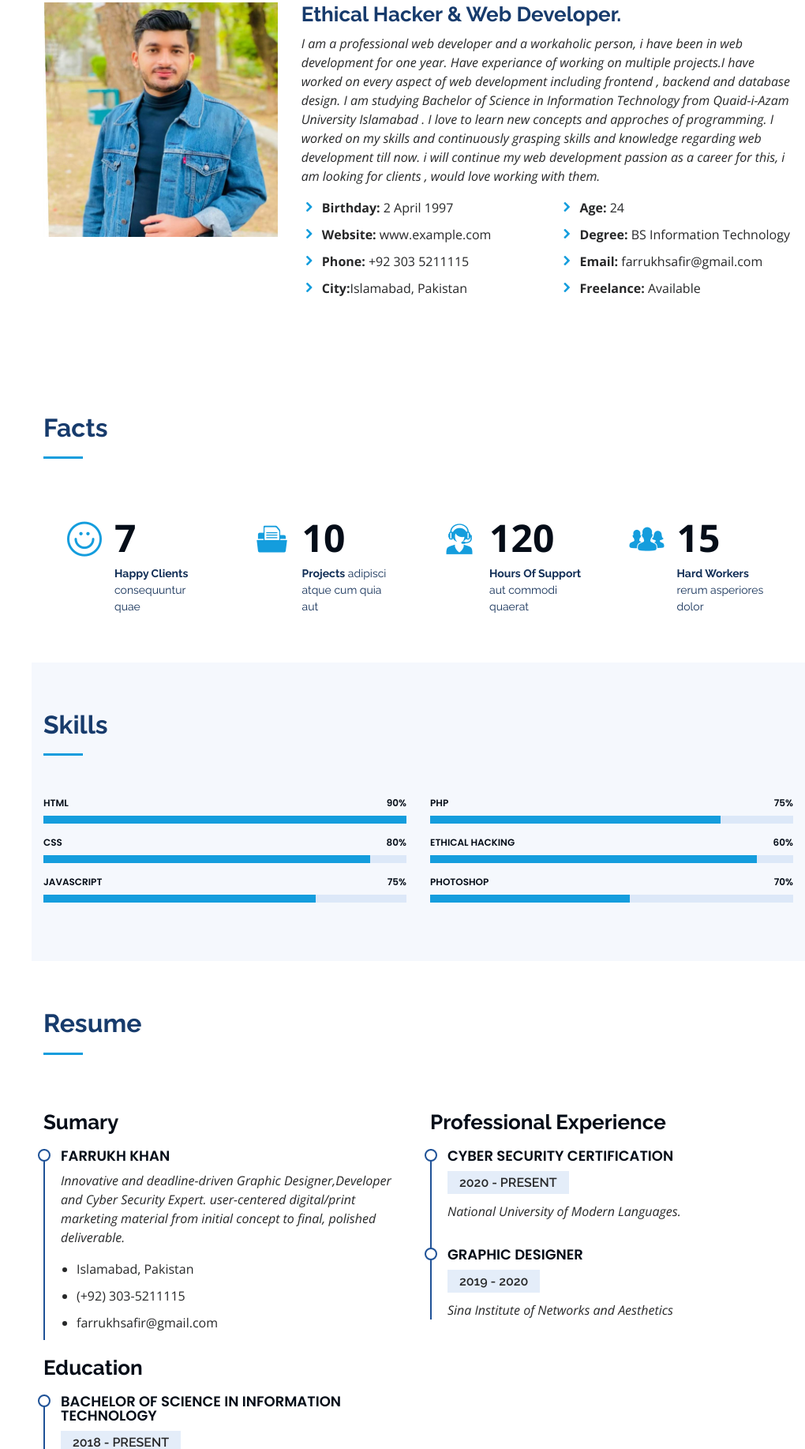
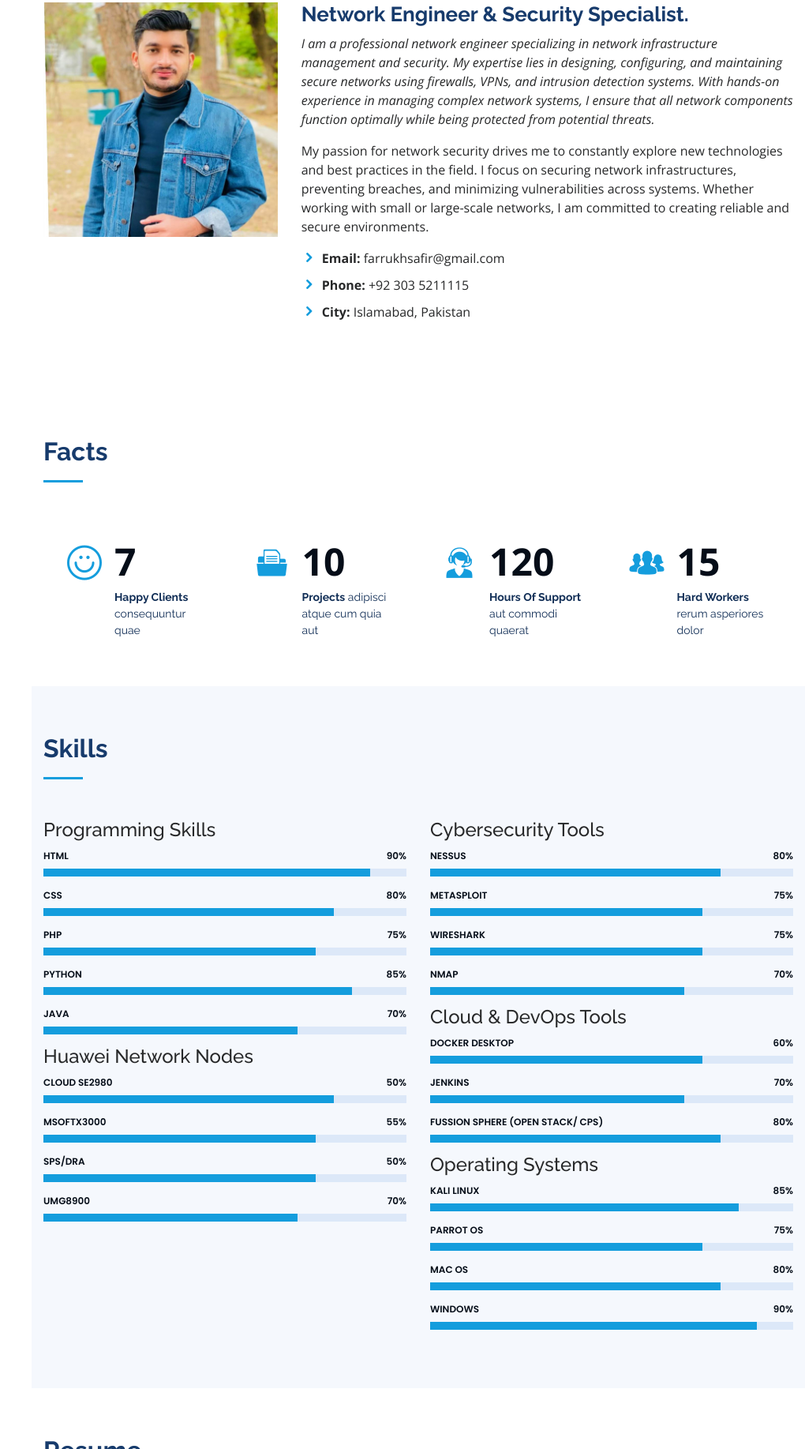
Before and after one commit to farrukhkhan5/farrukhkhan.github.io, a plain HTML site: page index.html in a window 1280 px wide. Shown: the part 965-2800 px from the top of the page at 79% size, without its empty margins (260-1280 px from the left). Drawn offline with nearby package versions, Linux system fonts and the light colour scheme.

Commit message:
Add files via upload

```diff
--- a/index.html
+++ b/index.html
@@ -76,9 +76,10 @@
 <section id="hero" class="d-flex flex-column justify-content-center align-items-center">
   <div class="hero-container" data-aos="fade-in">
     <h1>Farrukh Khan</h1>
-      <p>I'm <span class="typed" data-typed-items="Cyber Security Expert, Ethical Hacker, Web designer, Graphic Designer,  Freelancer, Photographer"></span></p>
+    <p>I'm <span class="typed" data-typed-items="Cyber Security Expert, SOC Analyst, Threat Hunter, Network Security Engineer, Penetration Tester, Web Developer"></span></p>
   </div>
 </section><!-- End Hero -->
+
 
   <main id="main">
 
@@ -88,7 +89,6 @@
 
     <div class="section-title">
       <h2>About</h2>
-
     </div>
 
     <div class="row">
@@ -96,33 +96,22 @@
         <img src="assets/img/profile-img.jpg" class="img-fluid" alt="">
       </div>
       <div class="col-lg-8 pt-4 pt-lg-0 content" data-aos="fade-left">
-            <h3>Ethical Hacker &amp; Web Developer.</h3>
+        <h3>Network Engineer &amp; Security Specialist.</h3>
         <p class="font-italic">
-              I am a professional web developer and a workaholic person, i have been in web development for one year. Have experiance of working on multiple projects.I have worked on every aspect of web development including frontend , backend and database design.
-
-
-I am studying Bachelor of Science in Information Technology from Quaid-i-Azam University Islamabad . I love to learn new concepts and approches of programming.
-
-
-I worked on my skills and continuously grasping skills and knowledge regarding web development till now. i will continue my web development passion as a career for this, i am looking for clients , would love working with them.
+          I am a professional network engineer specializing in network infrastructure management and security. My expertise lies in designing, configuring, and maintaining secure networks using firewalls, VPNs, and intrusion detection systems. With hands-on experience in managing complex network systems, I ensure that all network components function optimally while being protected from potential threats.
+        </p>
+        <p>
+          My passion for network security drives me to constantly explore new technologies and best practices in the field. I focus on securing network infrastructures, preventing breaches, and minimizing vulnerabilities across systems. Whether working with small or large-scale networks, I am committed to creating reliable and secure environments.
         </p>
         <div class="row">
           <div class="col-lg-6">
             <ul>
-                  <li><i class="icofont-rounded-right"></i> <strong>Birthday:</strong> 2 April 1997</li>
-                  <li><i class="icofont-rounded-right"></i> <strong>Website:</strong> www.example.com</li>
+              <li><i class="icofont-rounded-right"></i> <strong>Email:</strong> farrukhsafir@gmail.com</li>
               <li><i class="icofont-rounded-right"></i> <strong>Phone:</strong> +92 303 5211115</li>
-                  <li><i class="icofont-rounded-right"></i> <strong>City:</strong>Islamabad, Pakistan</li>
+              <li><i class="icofont-rounded-right"></i> <strong>City:</strong> Islamabad, Pakistan</li>
             </ul>
           </div>
-              <div class="col-lg-6">
-                <ul>
-                  <li><i class="icofont-rounded-right"></i> <strong>Age:</strong> 24</li>
-                  <li><i class="icofont-rounded-right"></i> <strong>Degree:</strong> BS Information Technology</li>
-                  <li><i class="icofont-rounded-right"></i> <strong>Email:</strong> farrukhsafir@gmail.com</li>
-                  <li><i class="icofont-rounded-right"></i> <strong>Freelance:</strong> Available</li>
-                </ul>
-              </div>
+
         </div>
 
       </div>
@@ -130,6 +119,7 @@ I worked on my skills and continuously grasping skills and knowledge regarding w
 
   </div>
 </section><!-- End About Section -->
+
 
     <!-- ======= Facts Section ======= -->
     <section id="facts" class="facts">
@@ -185,56 +175,167 @@ I worked on my skills and continuously grasping skills and knowledge regarding w
 
     <div class="section-title">
       <h2>Skills</h2>
-
     </div>
 
     <div class="row skills-content">
 
       <div class="col-lg-6" data-aos="fade-up">
 
+        <!-- Programming Skills -->
+        <h4>Programming Skills</h4>
         <div class="progress">
           <span class="skill">HTML <i class="val">90%</i></span>
           <div class="progress-bar-wrap">
-                <div class="progress-bar" role="progressbar" aria-valuenow="100" aria-valuemin="0" aria-valuemax="100"></div>
+            <div class="progress-bar" role="progressbar" aria-valuenow="90" aria-valuemin="0" aria-valuemax="100"></div>
           </div>
         </div>
 
         <div class="progress">
           <span class="skill">CSS <i class="val">80%</i></span>
           <div class="progress-bar-wrap">
-                <div class="progress-bar" role="progressbar" aria-valuenow="90" aria-valuemin="0" aria-valuemax="100"></div>
+            <div class="progress-bar" role="progressbar" aria-valuenow="80" aria-valuemin="0" aria-valuemax="100"></div>
           </div>
         </div>
 
         <div class="progress">
-              <span class="skill">JavaScript <i class="val">75%</i></span>
+          <span class="skill">PHP <i class="val">75%</i></span>
           <div class="progress-bar-wrap">
             <div class="progress-bar" role="progressbar" aria-valuenow="75" aria-valuemin="0" aria-valuemax="100"></div>
           </div>
+        </div>
+
+        <div class="progress">
+          <span class="skill">Python <i class="val">85%</i></span>
+          <div class="progress-bar-wrap">
+            <div class="progress-bar" role="progressbar" aria-valuenow="85" aria-valuemin="0" aria-valuemax="100"></div>
+          </div>
+        </div>
+
+        <div class="progress">
+          <span class="skill">Java <i class="val">70%</i></span>
+          <div class="progress-bar-wrap">
+            <div class="progress-bar" role="progressbar" aria-valuenow="70" aria-valuemin="0" aria-valuemax="100"></div>
+          </div>
+        </div>
+
+        <!-- Huawei Network Nodes -->
+        <h4>Huawei Network Nodes</h4>
+        <div class="progress">
+          <span class="skill">Cloud SE2980 <i class="val">50%</i></span>
+          <div class="progress-bar-wrap">
+            <div class="progress-bar" role="progressbar" aria-valuenow="80" aria-valuemin="0" aria-valuemax="100"></div>
+          </div>
+        </div>
+
+        <div class="progress">
+          <span class="skill">Msoftx3000 <i class="val">55%</i></span>
+          <div class="progress-bar-wrap">
+            <div class="progress-bar" role="progressbar" aria-valuenow="75" aria-valuemin="0" aria-valuemax="100"></div>
+          </div>
+        </div>
+
+        <div class="progress">
+          <span class="skill">SPS/DRA <i class="val">50%</i></span>
+          <div class="progress-bar-wrap">
+            <div class="progress-bar" role="progressbar" aria-valuenow="75" aria-valuemin="0" aria-valuemax="100"></div>
+          </div>
+        </div>
+
+        <div class="progress">
+          <span class="skill">UMG8900 <i class="val">70%</i></span>
+          <div class="progress-bar-wrap">
+            <div class="progress-bar" role="progressbar" aria-valuenow="70" aria-valuemin="0" aria-valuemax="100"></div>
+          </div>
+
+
+
+
         </div>
 
       </div>
 
       <div class="col-lg-6" data-aos="fade-up" data-aos-delay="100">
 
+        <!-- Cybersecurity Tools -->
+        <h4>Cybersecurity Tools</h4>
         <div class="progress">
-              <span class="skill">PHP <i class="val">75%</i></span>
+          <span class="skill">Nessus <i class="val">80%</i></span>
           <div class="progress-bar-wrap">
             <div class="progress-bar" role="progressbar" aria-valuenow="80" aria-valuemin="0" aria-valuemax="100"></div>
           </div>
         </div>
 
         <div class="progress">
-              <span class="skill">Ethical Hacking <i class="val">60%</i></span>
+          <span class="skill">Metasploit <i class="val">75%</i></span>
           <div class="progress-bar-wrap">
-                <div class="progress-bar" role="progressbar" aria-valuenow="90" aria-valuemin="0" aria-valuemax="100"></div>
+            <div class="progress-bar" role="progressbar" aria-valuenow="75" aria-valuemin="0" aria-valuemax="100"></div>
           </div>
         </div>
 
         <div class="progress">
-              <span class="skill">Photoshop <i class="val">70%</i></span>
+          <span class="skill">Wireshark <i class="val">75%</i></span>
           <div class="progress-bar-wrap">
-                <div class="progress-bar" role="progressbar" aria-valuenow="55" aria-valuemin="0" aria-valuemax="100"></div>
+            <div class="progress-bar" role="progressbar" aria-valuenow="75" aria-valuemin="0" aria-valuemax="100"></div>
+          </div>
+        </div>
+
+        <div class="progress">
+          <span class="skill">Nmap <i class="val">70%</i></span>
+          <div class="progress-bar-wrap">
+            <div class="progress-bar" role="progressbar" aria-valuenow="70" aria-valuemin="0" aria-valuemax="100"></div>
+          </div>
+        </div>
+
+        <!-- Cloud & DevOps Tools -->
+        <h4>Cloud & DevOps Tools</h4>
+        <div class="progress">
+          <span class="skill">Docker Desktop <i class="val">60%</i></span>
+          <div class="progress-bar-wrap">
+            <div class="progress-bar" role="progressbar" aria-valuenow="75" aria-valuemin="0" aria-valuemax="100"></div>
+          </div>
+        </div>
+
+        <div class="progress">
+          <span class="skill"> Jenkins <i class="val">70%</i></span>
+          <div class="progress-bar-wrap">
+            <div class="progress-bar" role="progressbar" aria-valuenow="70" aria-valuemin="0" aria-valuemax="100"></div>
+          </div>
+        </div>
+
+        <div class="progress">
+          <span class="skill">Fussion Sphere (open stack/ CPS)<i class="val">80%</i></span>
+          <div class="progress-bar-wrap">
+            <div class="progress-bar" role="progressbar" aria-valuenow="80" aria-valuemin="0" aria-valuemax="100"></div>
+          </div>
+        </div>
+
+        <!-- Operating Systems -->
+        <h4>Operating Systems</h4>
+        <div class="progress">
+          <span class="skill">Kali Linux <i class="val">85%</i></span>
+          <div class="progress-bar-wrap">
+            <div class="progress-bar" role="progressbar" aria-valuenow="85" aria-valuemin="0" aria-valuemax="100"></div>
+          </div>
+        </div>
+
+        <div class="progress">
+          <span class="skill">Parrot OS <i class="val">75%</i></span>
+          <div class="progress-bar-wrap">
+            <div class="progress-bar" role="progressbar" aria-valuenow="75" aria-valuemin="0" aria-valuemax="100"></div>
+          </div>
+        </div>
+
+        <div class="progress">
+          <span class="skill">MAC OS <i class="val">80%</i></span>
+          <div class="progress-bar-wrap">
+            <div class="progress-bar" role="progressbar" aria-valuenow="80" aria-valuemin="0" aria-valuemax="100"></div>
+          </div>
+        </div>
+
+        <div class="progress">
+          <span class="skill">Windows <i class="val">90%</i></span>
+          <div class="progress-bar-wrap">
+            <div class="progress-bar" role="progressbar" aria-valuenow="90" aria-valuemin="0" aria-valuemax="100"></div>
           </div>
         </div>
 
@@ -245,57 +346,83 @@ I worked on my skills and continuously grasping skills and knowledge regarding w
   </div>
 </section><!-- End Skills Section -->
 
+
 <!-- ======= Resume Section ======= -->
 <section id="resume" class="resume">
   <div class="container">
 
     <div class="section-title">
       <h2>Resume</h2>
-
     </div>
 
     <div class="row">
       <div class="col-lg-6" data-aos="fade-up">
-            <h3 class="resume-title">Sumary</h3>
-            <div class="resume-item pb-0">
-              <h4>Farrukh Khan</h4>
-              <p><em>Innovative and deadline-driven Graphic Designer,Developer and Cyber Security Expert. user-centered digital/print marketing material from initial concept to final, polished deliverable.</em></p>
-              <ul>
-                <li>Islamabad, Pakistan</li>
-                <li>(+92) 303-5211115</li>
-                <li>farrukhsafir@gmail.com</li>
-              </ul>
-            </div>
 
         <h3 class="resume-title">Education</h3>
         <div class="resume-item">
           <h4>Bachelor of Science in Information Technology</h4>
-              <h5>2018 - PRESENT</h5>
-              <p><em>Quaid-i-Azam University Islamabad.</em></p>
-
+          <h5>2020 - 2023</h5>
+          <p><em>Quaid-i-Azam University, Islamabad, Pakistan</em></p>
+          <p>Final Year Project: Wireless Network Penetration Testing, assessing and identifying vulnerabilities in wireless networks.</p>
         </div>
 
+        <div class="resume-item">
+          <h4>Cyber Security Certification</h4>
+          <h5>2021 - 2021</h5>
+          <p><em>National Vocational & Technical Training Commission</em></p>
         </div>
+
+        <div class="resume-item">
+          <h4>Projects</h4>
+          <h5>Wireless Network Penetration Testing</h5>
+          <p>
+            Created a virtual network in VirtualBox with Kali Linux as the attacker, Windows 7 (with Apache vulnerability), Metasploitable 2, and Parrot OS (secure OS). Configured all systems in a bridged network and performed penetration testing using Nessus to identify and assess vulnerabilities.
+          </p>
+        </div>
+      </div>
+
       <div class="col-lg-6" data-aos="fade-up" data-aos-delay="100">
         <h3 class="resume-title">Professional Experience</h3>
+
         <div class="resume-item">
-              <h4>Cyber Security Certification</h4>
-              <h5>2020 - PRESENT</h5>
-              <p><em>National University of Modern Languages. </em></p>
+          <h4>Automated Operations Engineer</h4>
+          <h5>2024 - Present</h5>
+          <p><em>Ericsson, Islamabad, Pakistan</em></p>
+          <ul>
+            <li>24/7 proactive monitoring of Cloud Infra for NFVi, CNIS, and Telecom BSS Stack, including CRM and Billing systems.</li>
+            <li>Real-time security event monitoring using IBM QRadar, with incident management and field coordination.</li>
+            <li>System health checks and service requests via monitoring tools as per SLA requirements.</li>
+          </ul>
+        </div>
 
+        <div class="resume-item">
+          <h4>Core SLM Engineer</h4>
+          <h5>2022 - 2023</h5>
+          <p><em>Nokia, Islamabad, Pakistan</em></p>
+          <ul>
+            <li>Managed cloud infrastructure and network monitoring using Huawei Cloud CSM and E-Sight.</li>
+            <li>Handled network incident tickets using ITSM and NET ENGINE tools, ensuring minimal downtime.</li>
+            <li>Managed Huawei network equipment, including Cloud SE2980, MSoftX3000, and NE40 Router.</li>
+            <li>Worked with IAM and PAM tools, such as Delenia Secret Server, for secure VM connections.</li>
+          </ul>
         </div>
+
         <div class="resume-item">
-              <h4>Graphic Designer</h4>
-              <h5>2019 - 2020</h5>
-              <p><em>Sina Institute of Networks and Aesthetics</em></p>
-
-
+          <h4>Cloud Core Department - Internship</h4>
+          <h5>2022 - 2022</h5>
+          <p><em>Nokia, Islamabad, Pakistan</em></p>
+          <ul>
+            <li>Gained experience in OpenStack Cloud Architecture and virtual network creation.</li>
+            <li>Worked on basic Linux operations and cloud architecture setups.</li>
+          </ul>
         </div>
       </div>
     </div>
-
   </div>
 </section><!-- End Resume Section -->
+
+
+
 
 
 
@@ -305,44 +432,50 @@ I worked on my skills and continuously grasping skills and knowledge regarding w
 
     <div class="section-title">
       <h2>Services</h2>
-          <p>We Provide Following Services To Our Clients.</p>
+      <p>We provide the following services to our clients, specializing in networking, telecom, cybersecurity, and cloud solutions.</p>
     </div>
 
     <div class="row">
       <div class="col-lg-4 col-md-6 icon-box" data-aos="fade-up">
-            <div class="icon"><i class="icofont-computer"></i></div>
-            <h4 class="title"><a href="">WEB DESIGN</a></h4>
-            <p class="description">We create top-notch website designs,those are mordern ,classic and users-friendly at the same time</p>
+        <div class="icon"><i class="icofont-network-tower"></i></div>
+        <h4 class="title"><a href="">Telecom Network Solutions</a></h4>
+        <p class="description">We provide comprehensive telecom network solutions, including installation, commissioning, and troubleshooting of network equipment and infrastructure.</p>
       </div>
+
       <div class="col-lg-4 col-md-6 icon-box" data-aos="fade-up" data-aos-delay="100">
-            <div class="icon"><i class="icofont-code"></i></i></div>
-            <h4 class="title"><a href="">WEB DEVELOPMENT</a></h4>
-            <p class="description">we provide perfect web solutions to the users</p>
+        <div class="icon"><i class="icofont-cloud"></i></div>
+        <h4 class="title"><a href="">Cloud Infrastructure Management</a></h4>
+        <p class="description">Our services cover cloud infrastructure management, including VMware, NFVi, OpenStack, and hybrid cloud solutions for optimal scalability and performance.</p>
       </div>
+
       <div class="col-lg-4 col-md-6 icon-box" data-aos="fade-up" data-aos-delay="200">
-            <div class="icon"><i class="icofont-responsive"></i></i></div>
-            <h4 class="title"><a href="">RESPONSIVE DESIGN</a></h4>
-            <p class="description">We ensure responsivness in all our web designs</p>
+        <div class="icon"><i class="icofont-lock"></i></div>
+        <h4 class="title"><a href="">Cybersecurity & Network Security</a></h4>
+        <p class="description">We offer cybersecurity services, including vulnerability assessments, penetration testing, and real-time security event detection using tools like IBM QRadar and Nessus.</p>
       </div>
+
       <div class="col-lg-4 col-md-6 icon-box" data-aos="fade-up" data-aos-delay="300">
-            <div class="icon"><i class="icofont-image"></i></div>
-            <h4 class="title"><a href="">GRAPHIC DESIGN</a></h4>
-            <p class="description">We design all kinds of graphic designs that have to be included inside your website</p>
+        <div class="icon"><i class="icofont-firewall"></i></div>
+        <h4 class="title"><a href="">Firewall & VPN Configuration</a></h4>
+        <p class="description">Our team is proficient in configuring enterprise-level firewalls and VPNs to ensure secure network access and data protection for businesses of all sizes.</p>
       </div>
+
       <div class="col-lg-4 col-md-6 icon-box" data-aos="fade-up" data-aos-delay="400">
-            <div class="icon"><i class="icofont-chart-bar-graph"></i></div>
-            <h4 class="title"><a href="">MARKETING SERVICES</a></h4>
-            <p class="description">Marketing plays key role , we provide digital marketing services to our clients.</p>
+        <div class="icon"><i class="icofont-automation"></i></div>
+        <h4 class="title"><a href="">Automated Cloud Monitoring</a></h4>
+        <p class="description">We provide 24/7 automated monitoring of cloud infrastructure, ensuring the health and availability of critical services and immediate response to incidents.</p>
       </div>
+
       <div class="col-lg-4 col-md-6 icon-box" data-aos="fade-up" data-aos-delay="500">
-            <div class="icon"><i class="icofont-network"></i></i></div>
-            <h4 class="title"><a href="">Network Security Solutions</a></h4>
-            <p class="description">We provide Network Security,Information Security And Penetration Testing to our Clients</p>
+        <div class="icon"><i class="icofont-server"></i></div>
+        <h4 class="title"><a href="">Data Center & Virtualization</a></h4>
+        <p class="description">Our expertise includes data center management, virtualization, and server optimization, ensuring that your IT infrastructure is running at peak efficiency.</p>
       </div>
     </div>
 
   </div>
 </section><!-- End Services Section -->
+
 
 
 
```
Lines whose indentation alone changed are shown as unchanged.
